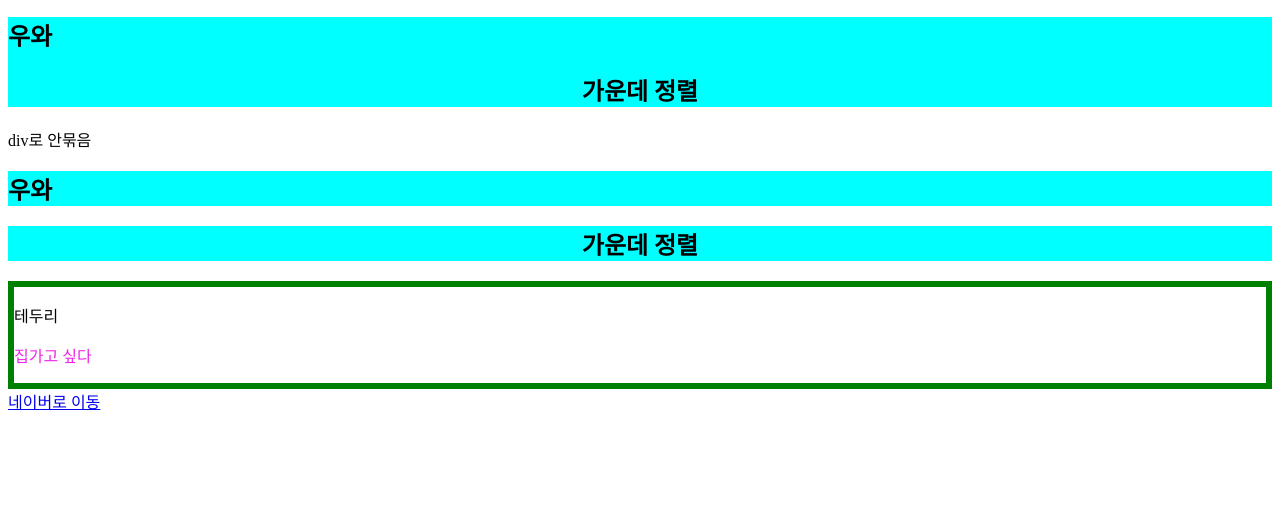
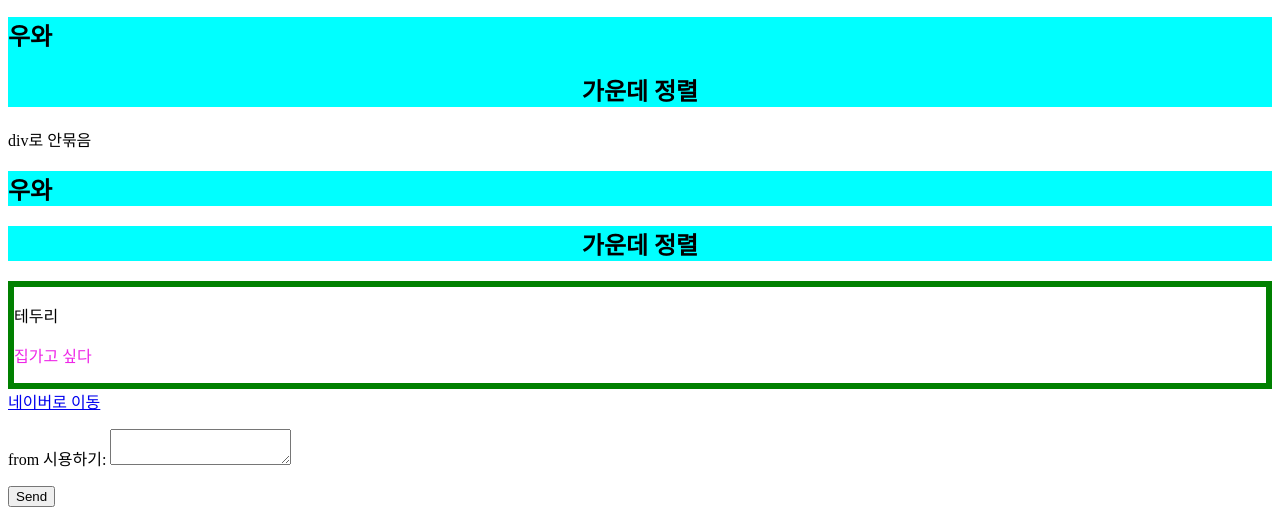
Before and after one commit to aajkrvv/Experimental, a plain HTML site: page home.html in a window 1280 px wide. Shown: the part 1045-1568 px from the top of the page. Before the commit the page ends 1466 px from the top, so only its background shows below. Drawn offline with Linux system fonts and the light colour scheme.

Commit message:
Add files via upload

```diff
--- a/home.html
+++ b/home.html
@@ -28,5 +28,13 @@
             <p style="color: rgb(238, 38, 231);">집가고 싶다</p>
         </div>
         <a href="https://www.naver.com">네이버로 이동</a>
+        <form name="contact" method="POST" data-netlify="true">
+  <p>
+    <label>from 시용하기: <textarea name="message"></textarea></label>
+  </p>
+  <p>
+    <button type="submit">Send</button>
+  </p>
+</form>
     </body>
 </html>
```
